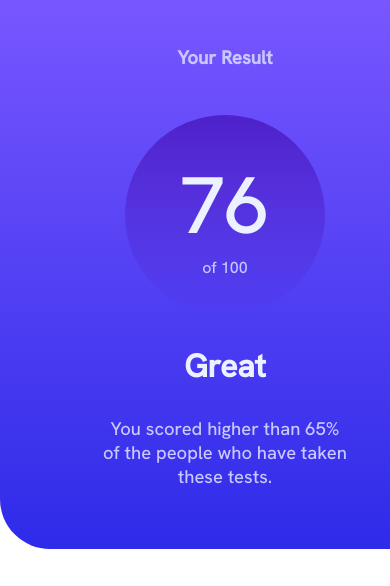
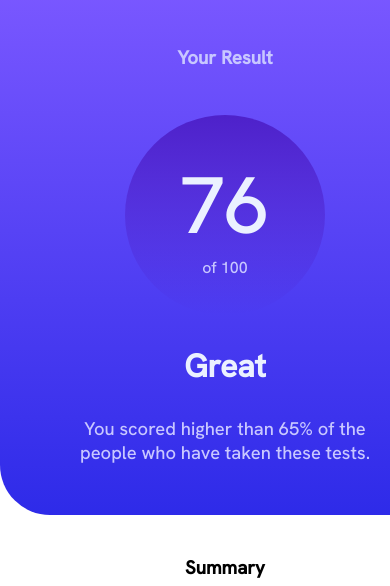
Before and after one commit to Ladipop/Result, a plain HTML site: page index.html in a window 390 px wide. Shown: the top 586 px of the page. Drawn offline with Linux system fonts and the light colour scheme.

Commit message:
Update style.css

```diff
--- a/style.css
+++ b/style.css
@@ -263,6 +263,10 @@ html {
     border-bottom-left-radius: 50px;
     padding: 30px;
   }
+  .result-summary {
+    width: 300px;
+    margin-bottom: 20px;
+  }
   .summary {
     padding: 30px;
   }
```
